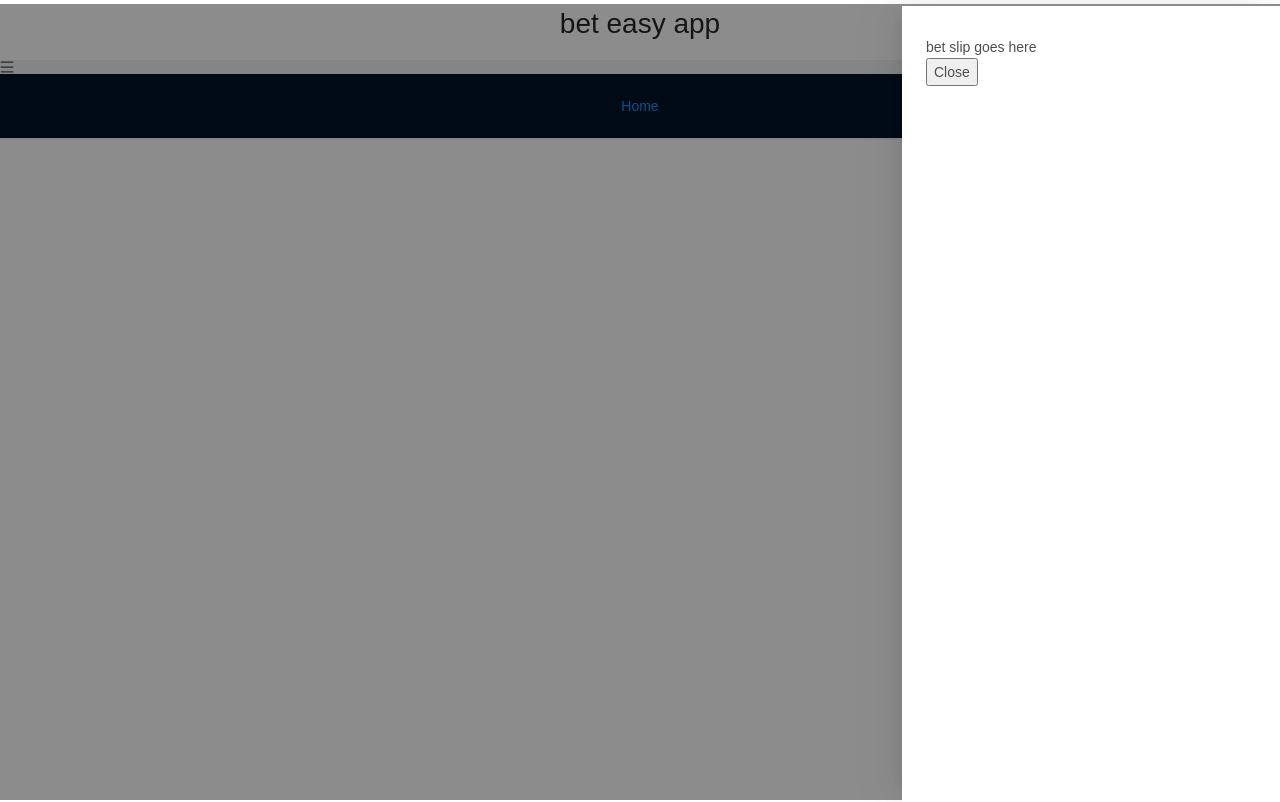
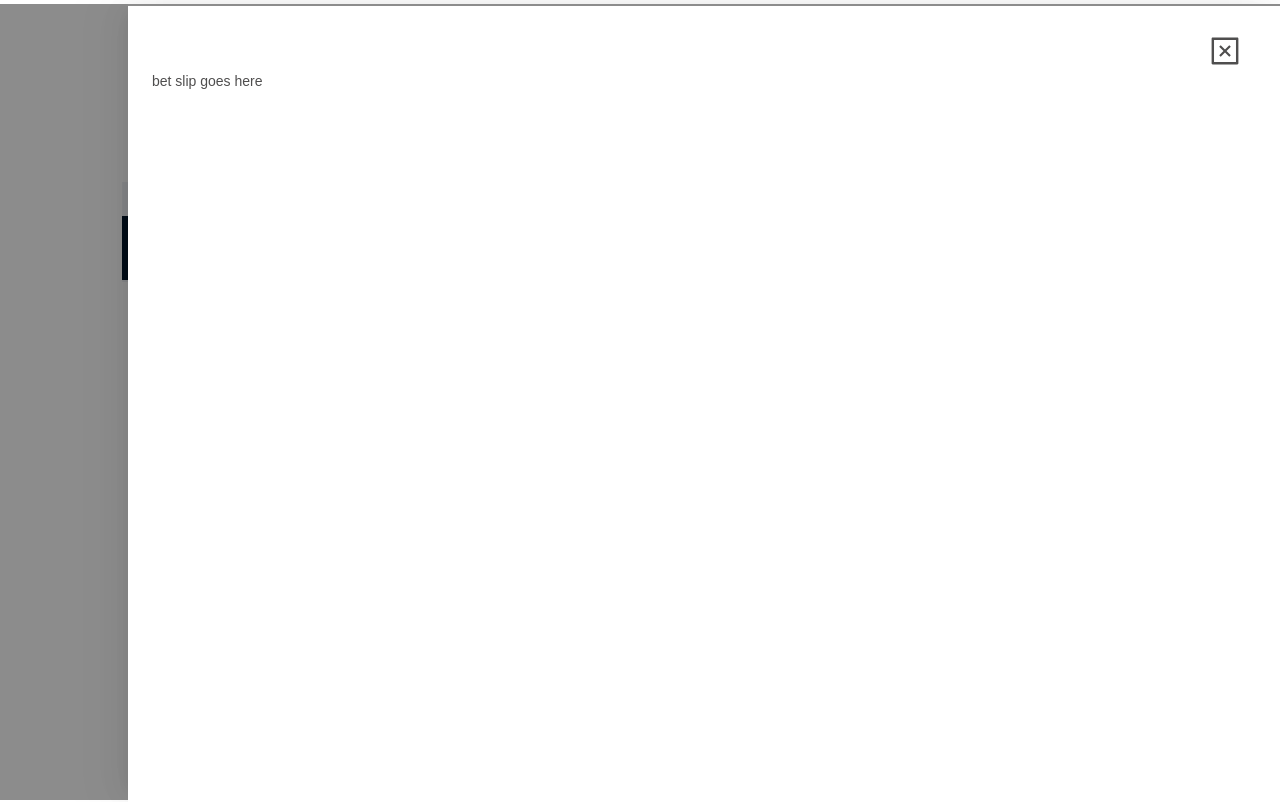
Before and after one commit to devendraprasad1984/siera_ai_fe_tech_challenge, a React (Create React App) app: page / in a window 1280 px wide. Both pictures are taken after a click on the element "menu". Built offline with nearby package versions, Linux system fonts and the light colour scheme; no server answers.

Commit message:
some more css

```diff
--- a/src/App.css
+++ b/src/App.css
@@ -30,3 +30,7 @@
 .ant-btn {
     height: auto !important;
 }
+.right-flex{
+    text-align: right;
+    margin-right: 1rem;
+}
--- a/src/components/betslip.tsx
+++ b/src/components/betslip.tsx
@@ -1,6 +1,8 @@
-import React, {useState} from "react";
+import React from "react";
 import Logger from "../hoc/logger";
-import DrawerNav from "./drawer";
+import DrawerNav from "./drawer/drawer";
+import {CloseSquareOutlined} from "@ant-design/icons";
+import {fontSize30} from "../config/styles";
 
 type Props = {
     visible: boolean,
@@ -17,10 +19,12 @@ const BetSlip: React.FC<Props> = (props): JSX.Element => {
         visible={visible}
         onClose={handleClose}
     >
-        <>
+        <div>
+            <div className='right-flex'>
+                <CloseSquareOutlined style={fontSize30} onClick={handleClose}/>
+            </div>
             <div>bet slip goes here</div>
-            <button onClick={handleClose}>Close</button>
-        </>
+        </div>
     </DrawerNav>
 }
 export default Logger(BetSlip)
--- /dev/null
+++ b/src/components/drawer/drawer.css
@@ -0,0 +1,3 @@
+.ant-drawer-content-wrapper{
+    width: 90% !important;
+}
--- a/src/components/drawer.tsx
+++ b/src/components/drawer/drawer.tsx
@@ -1,5 +1,6 @@
 import React from 'react'
 import {Drawer} from "antd";
+import './drawer.css'
 
 type Props = {
     children: JSX.Element,
--- a/src/components/main.tsx
+++ b/src/components/main.tsx
@@ -1,11 +1,12 @@
 import React, {useState} from "react";
-import {useNavigate, Link, Routes, Route} from 'react-router-dom'
+import {Link, Route, Routes} from 'react-router-dom'
 import Home from "./home";
 import NoDataOrPage from "./nodata";
 import BetSlip from "./betslip";
 import ENUMS from "../config/enum";
 import {Layout} from 'antd';
 import {MenuOutlined} from "@ant-design/icons";
+import {fontSize30} from "../config/styles";
 
 const {Header, Footer, Content} = Layout;
 
@@ -33,7 +34,9 @@ const Main: React.FC<Props> = (props): JSX.Element => {
     }
     return (
         <Layout>
-            <MenuOutlined onClick={()=>handleBetWindow(!betSlipVisible)}/>
+            <div className='right-flex'>
+                <MenuOutlined onClick={() => handleBetWindow(!betSlipVisible)} style={fontSize30}/>
+            </div>
             <BetSlip visible={betSlipVisible} handleBetWindow={handleBetWindow}/>
             <Header>
                 {displayAllRoutes()}
--- /dev/null
+++ b/src/config/styles.js
@@ -0,0 +1,3 @@
+export const fontSize30 = {
+    fontSize: '30px'
+}
--- a/src/index.css
+++ b/src/index.css
@@ -26,25 +26,11 @@
   --size10px: 10px;
 }
 
-html, body, div, span, applet, object, iframe, h1, h2, h3, h4, h5, h6, p, blockquote, pre, a, abbr, acronym, address, big, cite, code, del, dfn, em, img, ins, kbd, q, s, samp, small, strike, strong, sub, sup, tt, var, b, u, i, center, dl, dt, dd, ol, ul, li, fieldset, form, label, legend, table, caption, tbody, tfoot, thead, tr, th, td, article, aside, canvas, details, embed, figure, figcaption, footer, header, hgroup, menu, nav, output, ruby, section, summary, time, mark, audio, video {
-  margin: 0;
-  padding: 0;
-  border: 0;
-  /*font-size: 100%;*/
-  vertical-align: baseline;
-}
-html{
-  /*margin: 5%;*/
-  /*padding: 5%;*/
+html, body{
+  width: 90%;
+  padding: 5%;
   /*overflow-x: hidden;*/
 }
-/*@font-face {*/
-/*  font-family: "Gotham Rounded";*/
-/*  font-style: normal;*/
-/*  font-weight: 450;*/
-/*  font-display: swap;*/
-/*  src: url(./css/GothamRounded-Medium.woff2) format("woff2");*/
-/*}*/
 .handwritting {
   box-sizing: border-box;
   font-family: "Ephesis", cursive;
```
Also changed, not shown: 1 other file (tests, documents, lock files or other folders).
